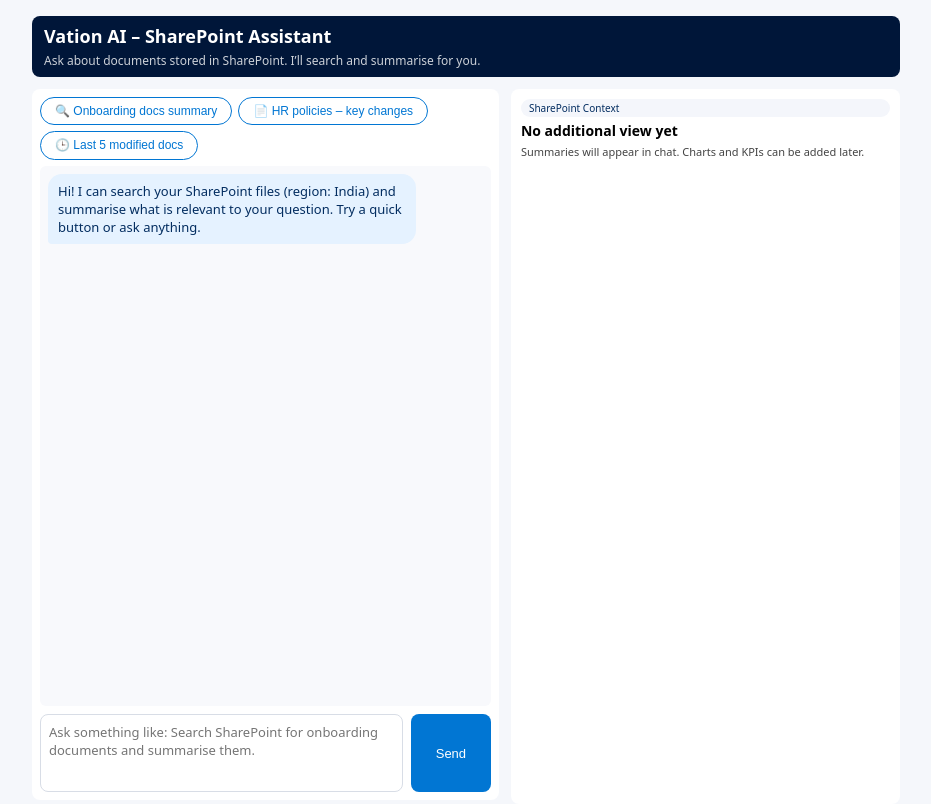
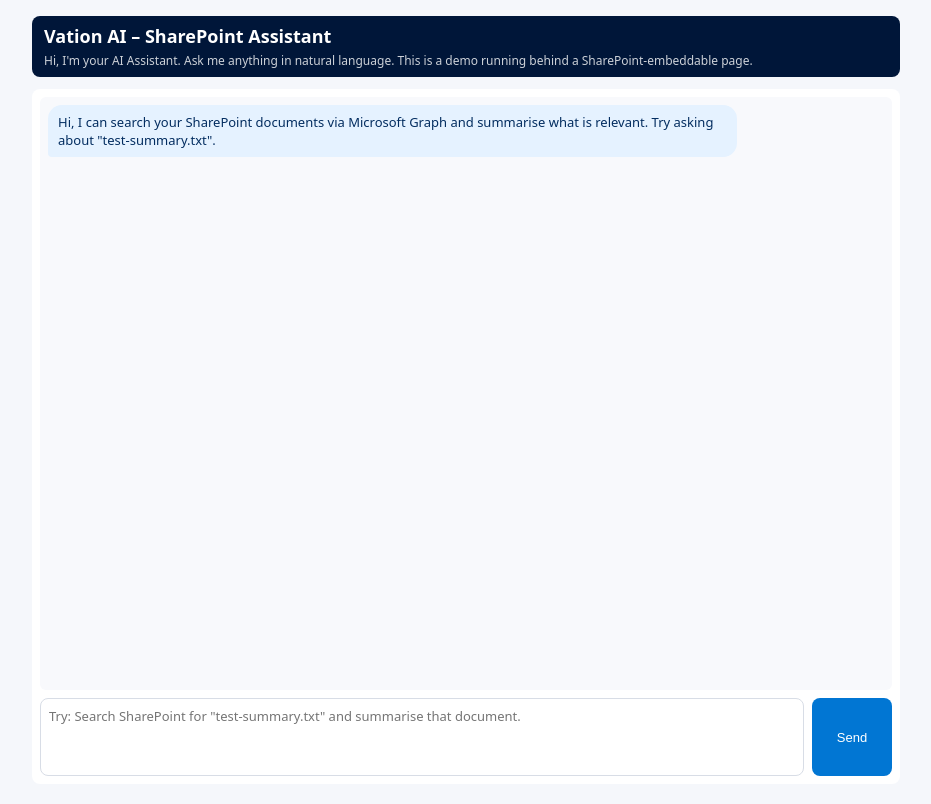
Before and after one commit to bavanamenon-lgtm/ai-bot-backend, a website: page sharepoint.html in a window 1280 px wide. Shown: the whole page, without its empty margins (174-1105 px from the left). Drawn offline with nearby package versions, Linux system fonts and the light colour scheme.

Commit message:
Update sharepoint.html

```diff
--- a/sharepoint.html
+++ b/sharepoint.html
@@ -4,10 +4,6 @@
   <meta charset="UTF-8" />
   <title>Vation AI – SharePoint Assistant</title>
   <meta name="viewport" content="width=device-width, initial-scale=1.0" />
-
-  <!-- Chart.js (for future metrics/charts) -->
-  <script src="https://cdn.jsdelivr.net/npm/chart.js"></script>
-
   <style>
     body {
       font-family: system-ui, -apple-system, BlinkMacSystemFont, "Segoe UI", sans-serif;
@@ -42,20 +38,13 @@
       font-size: 12px;
       opacity: 0.8;
     }
-    .main {
-      display: grid;
-      grid-template-columns: 1.2fr 1fr;
-      gap: 12px;
-      flex: 1;
-      min-height: 0;
-    }
     .chat {
       background: #ffffff;
       border-radius: 8px;
       padding: 8px;
       display: flex;
       flex-direction: column;
-      height: 100%;
+      height: calc(100vh - 80px);
     }
     .chat-window {
       flex: 1;
@@ -125,121 +114,39 @@
       opacity: 0.5;
       cursor: not-allowed;
     }
-
-    .quick-actions {
-      display: flex;
-      flex-wrap: wrap;
-      gap: 6px;
-      margin-bottom: 6px;
-    }
-
-    .qa-btn {
-      display: inline-flex;
-      align-items: center;
-      border-radius: 999px;
-      border: 1px solid #0176d3;
-      background: #ffffff;
-      color: #0176d3;
-      padding: 6px 14px;
-      font-size: 12px;
-      font-weight: 500;
-      cursor: pointer;
-      line-height: 1.2;
-      transition: background 0.15s ease, color 0.15s ease,
-                  box-shadow 0.15s ease, border-color 0.15s ease;
-    }
-    .qa-btn:hover {
-      background: #0176d3;
-      color: #ffffff;
-      border-color: #015aa0;
-      box-shadow: 0 0 0 1px rgba(1, 118, 211, 0.2);
-    }
-
-    .side-panel {
-      background: #ffffff;
-      border-radius: 8px;
-      padding: 10px;
-      display: flex;
-      flex-direction: column;
-      height: 100%;
-    }
-    .side-panel h2 {
-      font-size: 14px;
-      margin: 0 0 4px 0;
-    }
-    .side-panel p {
-      font-size: 11px;
-      margin: 0 0 8px 0;
-      color: #444;
-    }
-    .badge {
-      display: inline-block;
-      background: #f4f6fb;
-      color: #032d60;
-      border-radius: 999px;
-      padding: 2px 8px;
-      font-size: 10px;
-      margin-bottom: 4px;
-    }
   </style>
 </head>
-
 <body>
 <div class="app">
   <div class="header">
     <h1>Vation AI – SharePoint Assistant</h1>
-    <p>Ask about documents stored in SharePoint. I’ll search and summarise for you.</p>
+    <p>Hi, I'm your AI Assistant. Ask me anything in natural language. This is a demo running behind a SharePoint-embeddable page.</p>
   </div>
 
-  <div class="main">
-    <!-- Chat panel -->
-    <div class="chat">
-      <div class="quick-actions">
-        <button class="qa-btn" data-q="Search SharePoint for onboarding documents and summarise them.">
-          🔍 Onboarding docs summary
-        </button>
-        <button class="qa-btn" data-q="Find recent HR policy documents and summarise key changes.">
-          📄 HR policies – key changes
-        </button>
-        <button class="qa-btn" data-q="List the last 5 modified documents in SharePoint and summarise them.">
-          🕒 Last 5 modified docs
-        </button>
-      </div>
-
-      <div id="chatWindow" class="chat-window"></div>
-
-      <div class="input-row">
-        <textarea id="questionInput"
-          placeholder="Ask something like: Search SharePoint for onboarding documents and summarise them."></textarea>
-        <button id="sendBtn">Send</button>
-      </div>
-    </div>
-
-    <!-- Right-side panel -->
-    <div class="side-panel">
-      <div class="badge">SharePoint Context</div>
-      <h2 id="chartTitle">No additional view yet</h2>
-      <p id="chartSubtitle">Summaries will appear in chat. Charts and KPIs can be added later.</p>
-      <canvas id="chartCanvas"></canvas>
+  <div class="chat">
+    <div id="chatWindow" class="chat-window"></div>
+    <div class="input-row">
+      <textarea id="questionInput"
+                placeholder='Try: Search SharePoint for "test-summary.txt" and summarise that document.'></textarea>
+      <button id="sendBtn">Send</button>
     </div>
   </div>
 </div>
 
 <script>
-  const API_ENDPOINT = "https://ai-bot-backend-black.vercel.app/api/chat-sp";
+  // 🔴 IMPORTANT: use RELATIVE URL – same origin as api/chat-sp
+  const API_ENDPOINT = '/api/chat-sp';
 
-  const chatWindow = document.getElementById("chatWindow");
-  const input = document.getElementById("questionInput");
-  const sendBtn = document.getElementById("sendBtn");
+  const chatWindow = document.getElementById('chatWindow');
+  const input = document.getElementById('questionInput');
+  const sendBtn = document.getElementById('sendBtn');
 
   function appendMessage(text, from, isError = false) {
-    const row = document.createElement("div");
-    row.className = "row " + (from === "user" ? "user" : "bot");
-
-    const bubble = document.createElement("div");
-    bubble.className = "bubble" + (isError ? " error" : "");
+    const row = document.createElement('div');
+    row.className = 'row ' + (from === 'user' ? 'user' : 'bot');
+    const bubble = document.createElement('div');
+    bubble.className = 'bubble' + (isError ? ' error' : '');
     bubble.textContent = text;
-
     row.appendChild(bubble);
     chatWindow.appendChild(row);
     chatWindow.scrollTop = chatWindow.scrollHeight;
@@ -248,60 +155,51 @@
   function setLoading(isLoading) {
     sendBtn.disabled = isLoading;
     input.disabled = isLoading;
-    if (isLoading) appendMessage("Thinking…", "bot");
+    if (isLoading) appendMessage('Thinking…', 'bot');
   }
 
   async function sendQuestion(question) {
     if (!question) return;
-
-    appendMessage(question, "user");
+    appendMessage(question, 'user');
     setLoading(true);
 
     try {
       const resp = await fetch(API_ENDPOINT, {
-        method: "POST",
-        headers: { "Content-Type": "application/json" },
+        method: 'POST',
+        headers: { 'Content-Type': 'application/json' },
         body: JSON.stringify({ question })
       });
-
       const data = await resp.json();
-
       if (data.error) {
-        appendMessage(data.error, "bot", true);
+        appendMessage(data.error, 'bot', true);
       } else {
-        appendMessage(data.answer || "No answer returned.", "bot");
+        appendMessage(data.answer || 'No answer returned.', 'bot');
       }
-    } catch (err) {
-      console.error(err);
-      appendMessage("Something went wrong calling the backend.", "bot", true);
+    } catch (e) {
+      console.error(e);
+      appendMessage('Error talking to AI backend: ' + e.message, 'bot', true);
     } finally {
       setLoading(false);
     }
   }
 
-  sendBtn.addEventListener("click", () => {
+  sendBtn.addEventListener('click', () => {
     const q = input.value.trim();
     if (!q) return;
-    input.value = "";
+    input.value = '';
     sendQuestion(q);
   });
 
-  input.addEventListener("keydown", (e) => {
-    if (e.key === "Enter" && !e.shiftKey) {
+  input.addEventListener('keydown', (e) => {
+    if (e.key === 'Enter' && !e.shiftKey) {
       e.preventDefault();
       sendBtn.click();
     }
   });
 
-  document.querySelectorAll(".qa-btn").forEach(btn => {
-    btn.addEventListener("click", () => {
-      sendQuestion(btn.dataset.q);
-    });
-  });
-
   appendMessage(
-    "Hi! I can search your SharePoint files (region: India) and summarise what is relevant to your question. Try a quick button or ask anything.",
-    "bot"
+    'Hi, I can search your SharePoint documents via Microsoft Graph and summarise what is relevant. Try asking about "test-summary.txt".',
+    'bot'
   );
 </script>
 </body>
```
